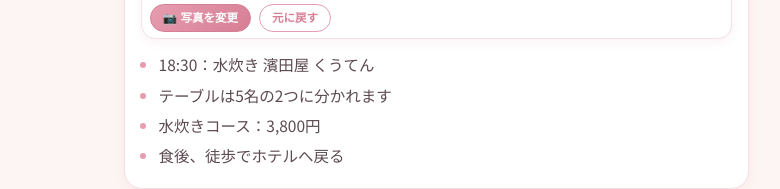
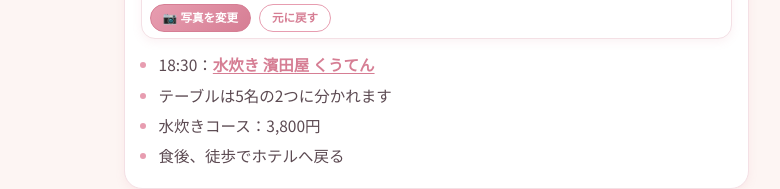
Before and after one commit to hiroKishiwork/fukuoka-trip-2026-10, a website: page index.html in a window 1280 px wide. Shown: the part 4580-4769 px from the top of the page, without its empty margins (255-1035 px from the left). Drawn offline with nearby package versions, Linux system fonts and the light colour scheme; no server answers.

Commit message:
Add official site link to Mizutaki Hamadaya (Day2 dinner)

```diff
--- a/index.html
+++ b/index.html
@@ -448,7 +448,7 @@
             </div>
           </figure>
           <ul>
-            <li>18:30：水炊き 濱田屋 くうてん</li>
+            <li>18:30：<a class="ext-link" href="https://mizutaki-hamadaya.jp/" target="_blank" rel="noopener">水炊き 濱田屋 くうてん</a></li>
             <li>テーブルは5名の2つに分かれます</li>
             <li>水炊きコース：3,800円</li>
             <li>食後、徒歩でホテルへ戻る</li>
```
